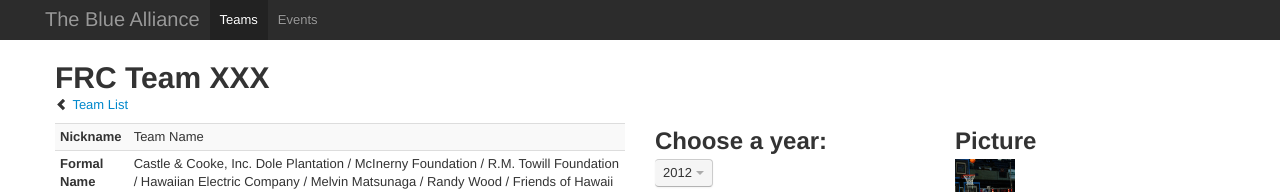
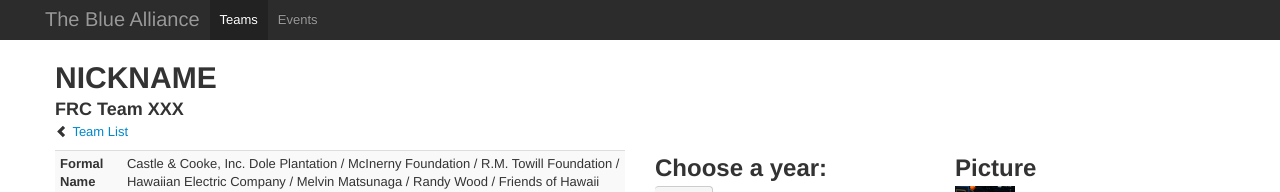
Before and after one commit to legoktm/tba-template-redesign, a plain HTML site: page team.html in a window 1280 px wide. Shown: the top 192 px of the page. Drawn offline with Linux system fonts and the light colour scheme; files whose address does not match are found by name.

Commit message:
Changed nickname stuff

```diff
--- a/team.html
+++ b/team.html
@@ -3,7 +3,7 @@
 <head>
 	<meta http-equiv="Content-Type" content="text/html; charset=utf-8" />
 
-	<title>FRC Team XXX « The Blue Alliance</title>
+	<title>NICKNAME - FRC Team XXX « The Blue Alliance</title>
 
 	<link type="text/css" href="styles/jquery-ui-1.8.13.custom.css" rel="stylesheet" />
 	<link type="text/css" href="bootstrap/css/bootstrap.css" rel="stylesheet" />
@@ -46,13 +46,14 @@
 
 
 <div class="container">
-	<h1>FRC Team XXX</h1>
+
+	<h1>NICKNAME</h1><h3>FRC Team XXX</h3>
+
 	<p><a href="teams.html"><i class="icon-chevron-left"></i> Team List</a></p>
 	<div class="row-fluid">
 		<div class="span6">
 		<table class="table table-striped table-condensed">
 	  		<tbody>
-	  			<tr><th>Nickname</th><td>Team Name</td></tr>
 	  			<tr><th>Formal Name</th><td>Castle & Cooke, Inc. Dole Plantation / McInerny Foundation / R.M. Towill Foundation / Hawaiian Electric Company / Melvin Matsunaga / Randy Wood / Friends of Hawaii Robotics / Waialua Federal Credit Union / AFCEA Hawaii / HawaiiUSA Federal Credit Union / Waialua High School Foundation / Credit Suisse-NYC CA / Waialua Hongwanji Mission / Waialua High School Class of 1941 / Monsanto Hawaii / North Shore Hanapa'a Club / BAE Systems / Waialua Lions Club / Hawaiian Dredging / Iron Horse Development / Dole Food Company of Hawaii / Hawaii Visitors and Convention Bureau / Aloha Gourmet Products / GT Pies / Islander Group / KTM Services Inc. / Maui Divers of Hawaii / Pioneer Hi-Bred International / Gone Tropo, LLC / Kai Media & Marketing / Coca Cola Hawaii / Learning Train LLC / Oils of Aloha / The Duck Company / GAK Enterprises / H&W Foods / Sunset International / Pacific Jobbers Warehouse / Gordon Kuwada / CMKLV / Kenneth Koga / Matsuo Takabuki / Laurie Oishi & Waialua High School & HI DOE</td></tr>
 	  			<tr><th>Location</th><td>Location</td></tr>
 	  			<tr><th>Rookie Season</th><td>Year</td></tr>
```
